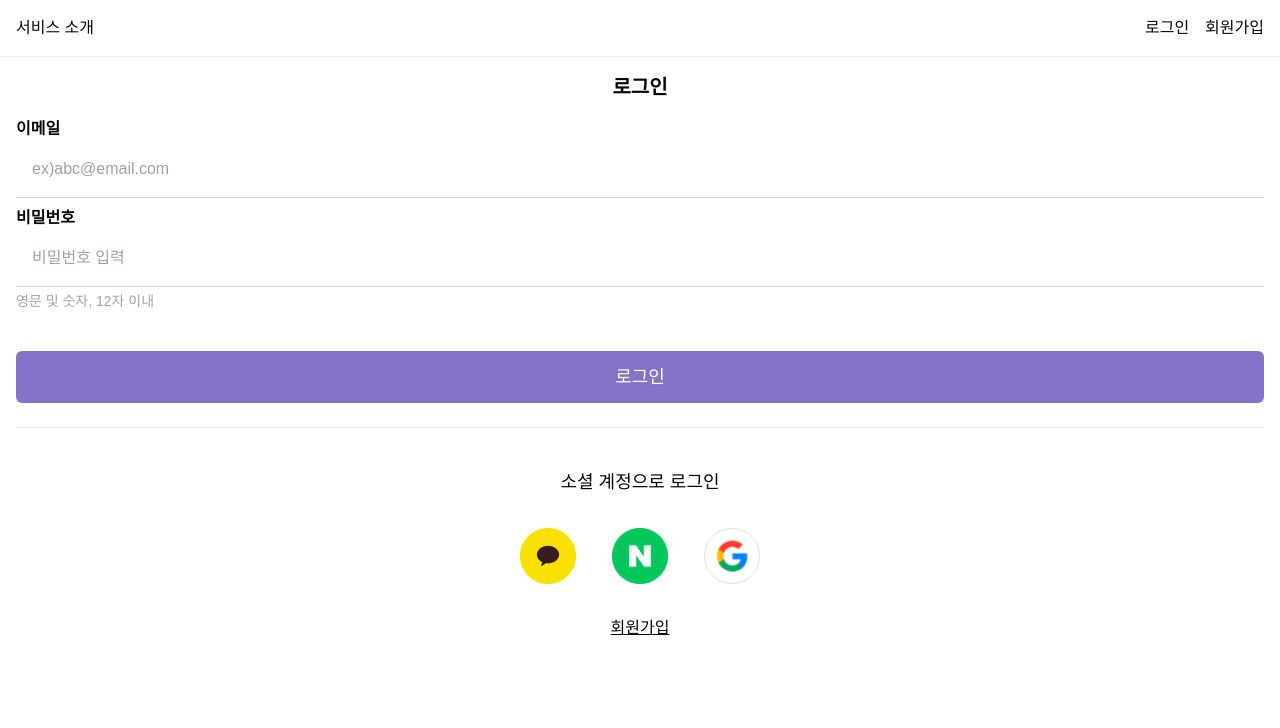
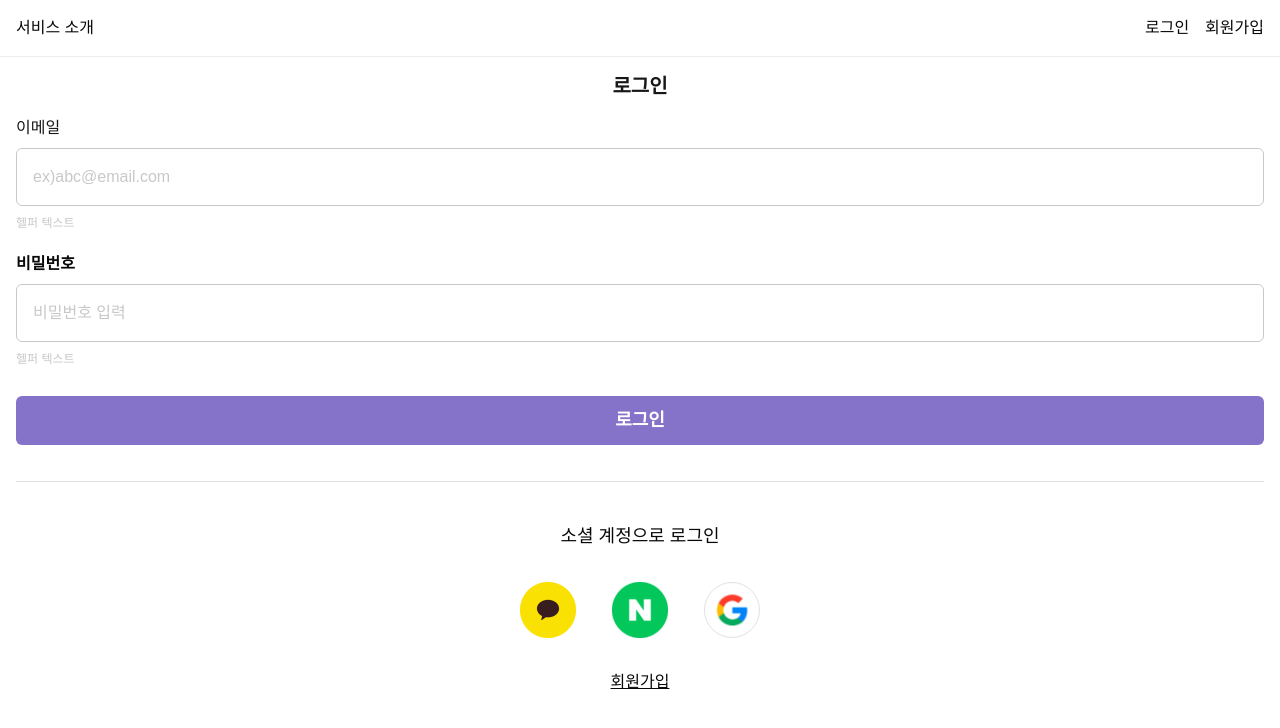
Before and after one commit to PomegranateBlue/dont_worry, a Next.js app: page /auth/login in a window 1280 px wide. Shown: the top 728 px of the page. Built offline with nearby package versions, Linux system fonts and the light colour scheme; no server answers; a web font is replaced by a local one.

Commit message:
♻️ refactor / Text 컴포넌트-로그인페이지

```diff
--- a/src/app/auth/callback/page.tsx
+++ /dev/null
@@ -1,45 +0,0 @@
-'use client';
-
-import { useEffect } from 'react';
-import { useRouter, useSearchParams } from 'next/navigation';
-import { createClient } from '@/app/utils/supabase/client';
-import { useUserStore } from '@/store/store';
-
-export default function AuthCallbackPage() {
-  const router = useRouter();
-  const searchParams = useSearchParams();
-  const supabase = createClient();
-  const setUser = useUserStore((state) => state.setUser);
-
-  useEffect(() => {
-    const handleOAuthLogin = async () => {
-      const code = searchParams.get('code');
-      if (code) {
-        // 이로직 안타는듯?
-        const { error } = await supabase.auth.exchangeCodeForSession(code);
-        if (error) {
-          console.error('세션 교환 실패:', error);
-          router.push('/auth/auth-code-error');
-          return;
-        }
-      }
-
-      const {
-        data: { user }
-      } = await supabase.auth.getUser();
-
-      if (user) {
-        console.log('카카오유저', user);
-        setUser(user.id);
-        router.push('/');
-      } else {
-        console.error('유저 없음!');
-        router.push('/auth/auth-code-error');
-      }
-    };
-
-    handleOAuthLogin();
-  }, [router, searchParams, setUser]);
-
-  return <p>로그인 중입니다...</p>;
-}
--- a/src/app/auth/login/page.tsx
+++ b/src/app/auth/login/page.tsx
@@ -3,11 +3,14 @@ import LoginForm from '@/components/loginComponents/LoginForm';
 import NaverLogin from '@/components/loginComponents/NaverLogin';
 import KakaoLogin from '@/components/loginComponents/KakaoLogin';
 import GoogleLogin from '@/components/loginComponents/GoogleLogin';
+import Text from '@/components/common/Text';
 
 export default function LoginPage() {
   return (
     <div className="px-4">
-      <h2 className="m-4 text-center font-semibold text-xl">로그인</h2>
+      <Text variant="title1" color="label-normal" className="my-4 text-center">
+        로그인
+      </Text>
       <LoginForm />
       <div className="mt-10">
         <p className="text-lg text-center">소셜 계정으로 로그인</p>
--- a/src/components/common/Text.tsx
+++ b/src/components/common/Text.tsx
@@ -16,7 +16,7 @@ const textVariants = cva('', {
       body1: `text-[18px] leading-[150%] font-medium pretendard`,
       body2: `text-[16px] leading-[150%] font-medium pretendard`,
       body3: `text-[14px] leading-[150%] font-medium pretendard`,
-      label1: `text-[12px] leading-[150%] font-[400] pretendard`
+      label1: `text-[12px] leading-[150%] font-regular pretendard`
     },
     color: {
       default: 'text-black',
@@ -29,7 +29,8 @@ const textVariants = cva('', {
       primary4: 'text-primary-4',
       'label-neutral': 'text-label-neutral',
       'label-alternative': 'text-label-alternative', //#858588
-      'label-normal': 'text-label-normal' //#171719
+      'label-normal': 'text-label-normal', //#171719
+      'label-assistive': 'text-label-assistive' //#C7C8C9
     }
   },
   defaultVariants: {
--- a/src/components/loginComponents/KakaoLogin.tsx
+++ b/src/components/loginComponents/KakaoLogin.tsx
@@ -9,13 +9,9 @@ const KakaoLogin = () => {
     const { data, error } = await supabase.auth.signInWithOAuth({
       provider: 'kakao',
       options: {
-        redirectTo: `http://localhost:3000`
+        redirectTo: `${process.env.NEXT_PUBLIC_SITE_URL}/auth/callback`
       }
     });
-    console.log('카카오로그인데이터', data);
-    if (error) {
-      console.log(error);
-    }
   }
 
   return (
--- a/src/components/loginComponents/LoginForm.tsx
+++ b/src/components/loginComponents/LoginForm.tsx
@@ -8,6 +8,7 @@ import React, { useEffect } from 'react';
 import { useFormState } from 'react-dom';
 import { useForm } from 'react-hook-form';
 import { z } from 'zod';
+import Text from '../common/Text';
 
 const initialState = { success: false, error: null };
 
@@ -53,11 +54,13 @@ const LoginForm = () => {
   return (
     <form
       action={formAction}
-      className="space-y-2 border-b border-b[#E0E0E2] pb-6"
+      className="space-y-5 border-b border-b-line-normal pb-9"
     >
       <div>
-        <label>
-          <span className="font-semibold">이메일</span>
+        <label className="space-y-2">
+          <Text variant="body2" color="label-normal">
+            이메일
+          </Text>
           <input
             {...register('email')}
             type="email"
@@ -65,17 +68,23 @@ const LoginForm = () => {
             id="email"
             placeholder="ex)abc@email.com"
             required
-            className={`w-full p-4 border-b-[1px] focus:outline-none ${
-              errors.email ? 'border-b-red-500' : 'border-b-[#D6D6D6]'
+            className={`w-full p-4 border-[1px] border-label-assistive rounded-md focus:outline-none placeholder-label-assistive ${
+              errors.email ? 'border-error' : ' border-label-assistive'
             }`}
           />
-          {errors.email && (
-            <p className="text-red-500 mt-1">{errors.email.message}</p>
+          {errors.email ? (
+            <Text variant="label1" color="error">
+              {errors.email.message}
+            </Text>
+          ) : (
+            <Text variant="label1" color="label-assistive">
+              헬퍼 텍스트
+            </Text>
           )}
         </label>
       </div>
       <div>
-        <label>
+        <label className="space-y-2">
           <span className="font-semibold">비밀번호</span>
           <input
             {...register('password')}
@@ -83,27 +92,35 @@ const LoginForm = () => {
             name="password"
             placeholder="비밀번호 입력"
             required
-            className={`w-full p-4 border-b-[1px] focus:outline-none ${
-              errors.password ? 'border-b-red-500' : 'border-b-[#D6D6D6]'
+            className={`w-full p-4 border-[1px] border-label-assistive rounded-md focus:outline-none placeholder-label-assistive ${
+              errors.email ? 'border-error' : ' border-label-assistive'
             }`}
           />
           {errors.password ? (
-            <p className="text-red-500 mt-1">{errors.password.message}</p>
+            <Text variant="label1" color="error">
+              {errors.password.message}
+            </Text>
           ) : (
-            <p className="text-[#A3A3A3] text-sm mt-1">
-              영문 및 숫자, 12자 이내
-            </p>
+            <Text variant="label1" color="label-assistive">
+              헬퍼 텍스트
+            </Text>
           )}
         </label>
       </div>
 
-      {state.error && <p className="text-red-500 !mt-4">{state.error}</p>}
+      {state.error && (
+        <Text color="error" className="!mt-4">
+          {state.error}
+        </Text>
+      )}
 
       <button
         type="submit"
-        className="w-full bg-[#8573C9] p-3 rounded-md !mt-10 text-white text-lg font-medium"
+        className="w-full bg-primary-4 p-3 rounded-md !mt-7"
       >
-        로그인
+        <Text as="span" variant="title2" color="white">
+          로그인
+        </Text>
       </button>
     </form>
   );
```
Also changed, not shown: 1 other file (tests, documents, lock files or other folders).
